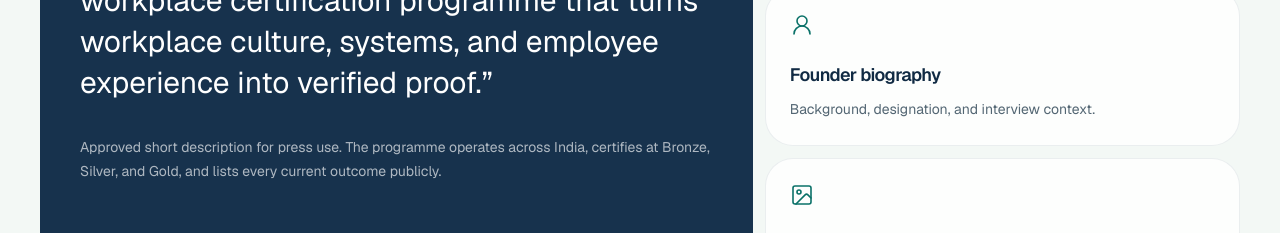
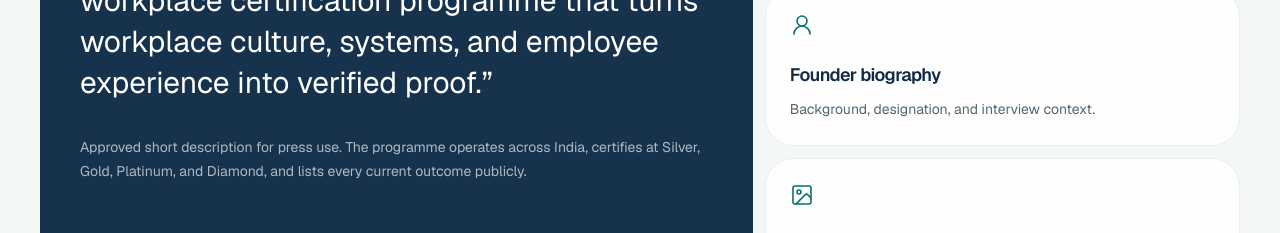
Before and after one commit to nesora-ops/ooc_website, a Next.js app: page /news in a window 1280 px wide. Shown: the part 1060-1293 px from the top of the page. Built offline with nearby package versions, Linux system fonts and the light colour scheme; no server answers.

Commit message:
content: update news tier terminology

```diff
--- a/src/app/news/page.tsx
+++ b/src/app/news/page.tsx
@@ -42,7 +42,7 @@ export default function NewsPage() {
               </p>
               <p className="mt-8 text-sm leading-6 text-white/65">
                 Approved short description for press use. The programme operates across India,
-                certifies at Bronze, Silver, and Gold, and lists every current outcome publicly.
+                certifies at Silver, Gold, Platinum, and Diamond, and lists every current outcome publicly.
               </p>
             </div>
             <div className="grid gap-3 sm:grid-cols-2 lg:grid-cols-1">
```
